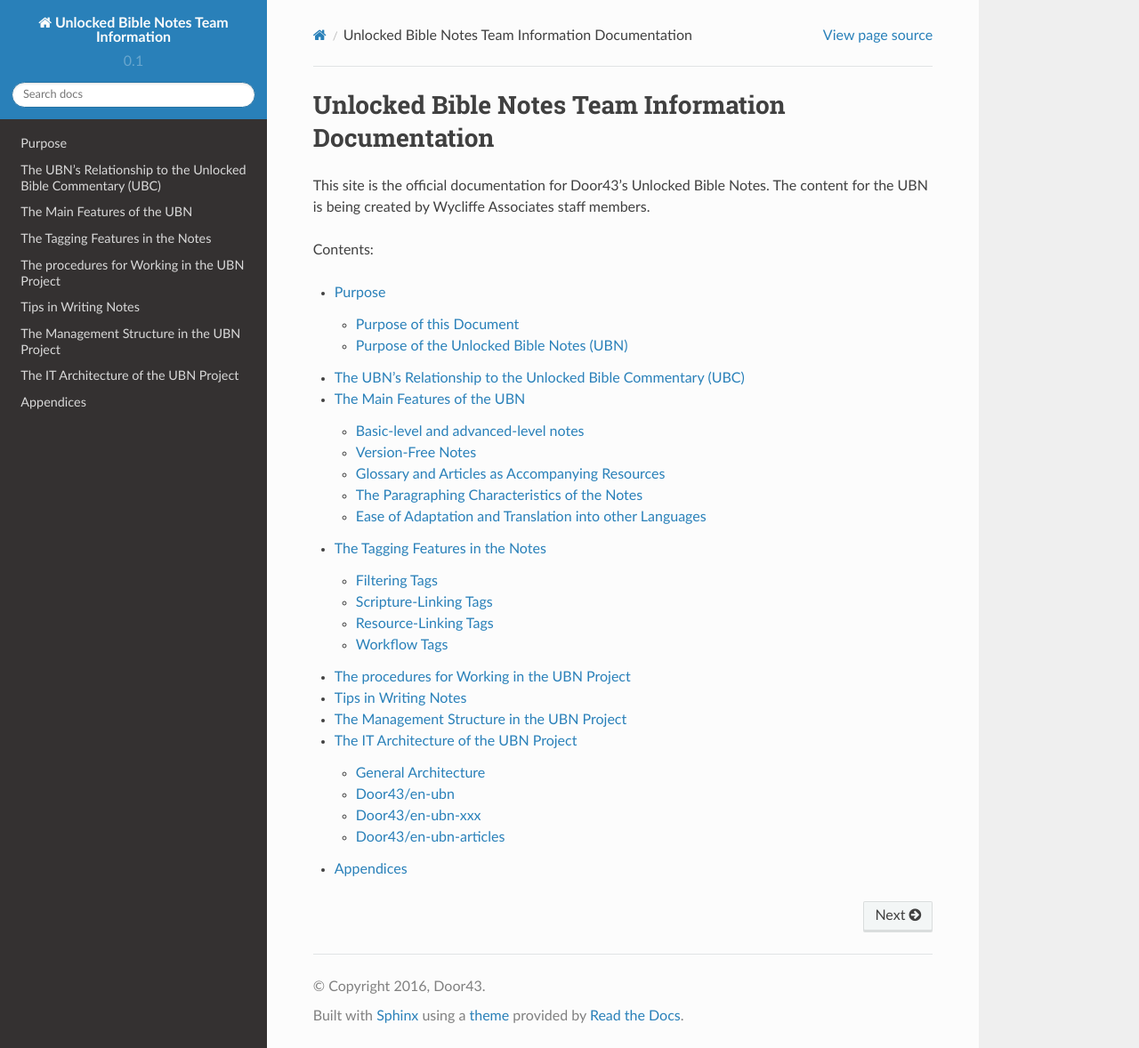
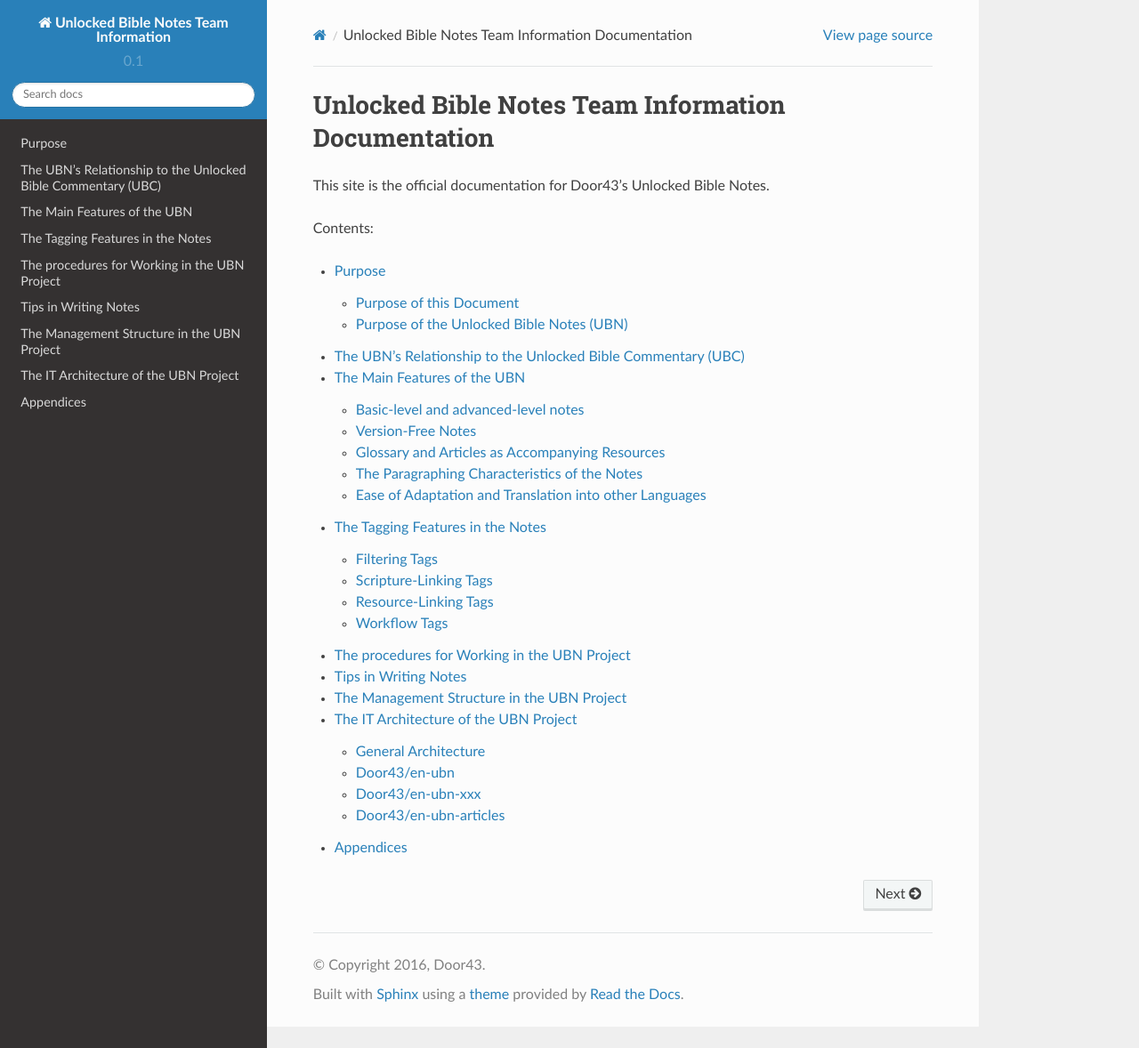
Before and after one commit to unfoldingWord-dev/Unlocked-Bible-Notes-Info, a Sphinx documentation site: the page built from docs/index.rst, in a window 1280 px wide and 1178 px high. Shown: the whole window at 89% size. Built offline with Sphinx 7.4.7 and the Read the Docs theme 2.0.0, drawn with Linux system fonts in a browser that asks for light colours.

Commit message:
Update index.rst

```diff
--- a/docs/index.rst
+++ b/docs/index.rst
@@ -6,7 +6,7 @@
 Unlocked Bible Notes Team Information Documentation
 ================================
 
-This site is the official documentation for Door43's Unlocked Bible Notes.  The content for the UBN is being created by Wycliffe Associates staff members.
+This site is the official documentation for Door43's Unlocked Bible Notes.
 
 
 Contents:
```
